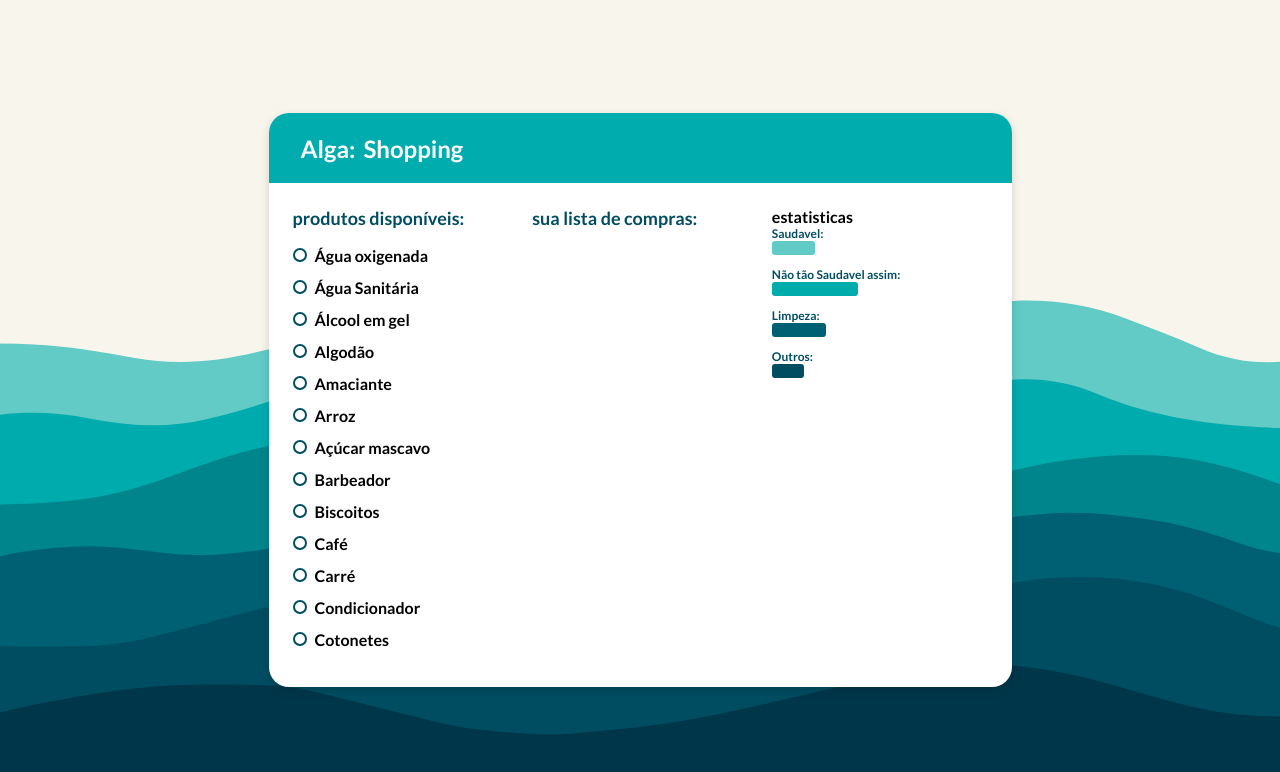
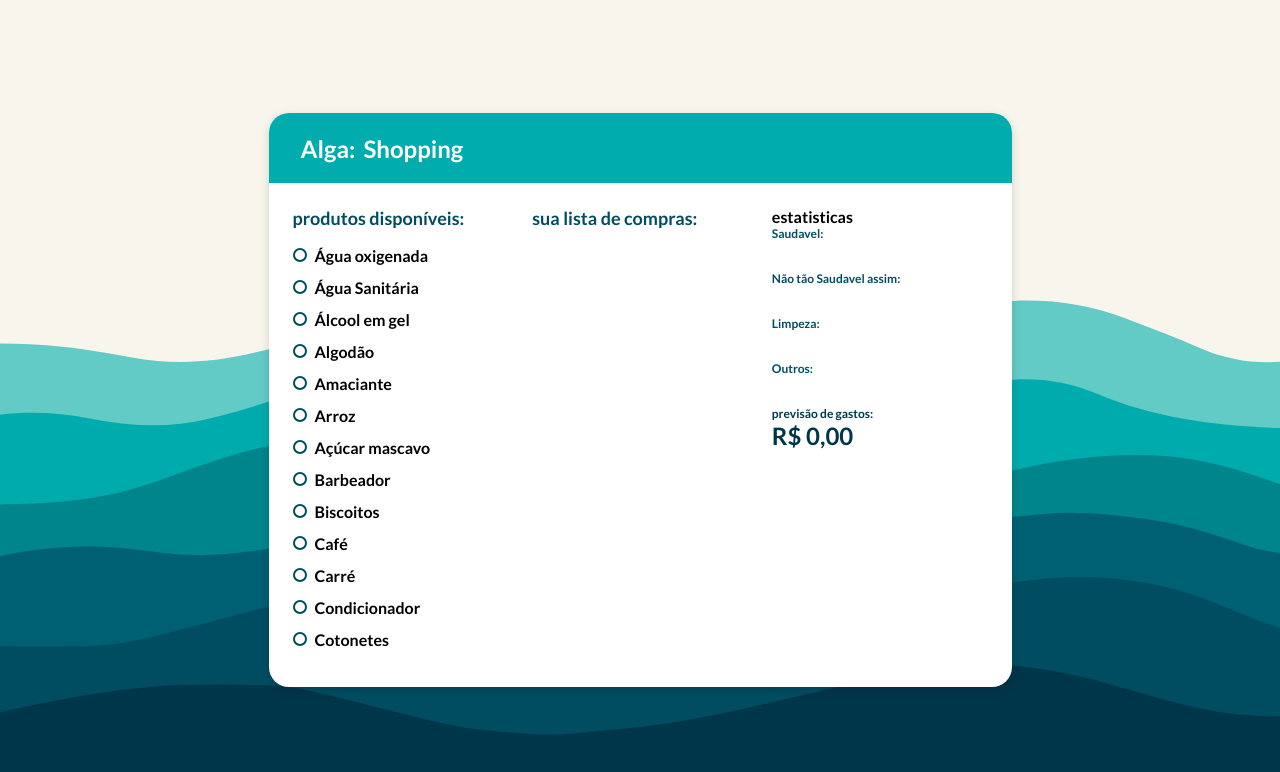
Before and after one commit to andermsilva/algashopp, a React (Create React App) app: page / in a window 1280 px wide. Shown: the top 772 px of the page. Built offline with nearby package versions, Linux system fonts and the light colour scheme.

Commit message:
commit-sabado

```diff
--- a/src/components/App/App.jsx
+++ b/src/components/App/App.jsx
@@ -5,18 +5,28 @@
 import ShopppingList from '../ShoppingList';
 import { Container, Wrapper } from './App.styles'
 import productsMock from '../../mocks/products.json';
+import extraPercentage from '../../utils/extractPercentage';
 
 function App(){
       const colors = ['#62cbc6','#00abac','#006073','#004d61'];
 
       const [products,setProducts] = useState(productsMock.products);
       const [SelProducts,setSelProducts] = useState([]);
+      const[totalPrice, setTotalPrice] = useState(0)
 
       useEffect(()=>{
-          const newSelProducts = products.filter(pro => pro.checked);
+          const newSelProducts = products
+          .filter(pro => pro.checked);
           setSelProducts(newSelProducts);
 
       },[products]);
+
+      useEffect(()=> {
+         const total = SelProducts
+              .map(pro => pro.price)
+              .reduce((a,b)=> a+b, 0);
+          setTotalPrice(total);
+      },[SelProducts]);
 
      function handdleToggle(id,checked, name){
         const newProducts= products.map(pro=>
@@ -53,26 +63,51 @@
                   <LineChart
                      color={colors[0]}
                      title='Saudavel'
-                     percente = {20}
+                     percente = {extraPercentage(
+                       SelProducts.length,
+                       SelProducts.filter(product=>
+                          product.tags.includes('healthy')).length
+                     )}
                   />
 
                   <LineChart
                      color={colors[1]}
                      title='Não tão Saudavel assim'
-                     percente = {40}
+                     percente = {extraPercentage(
+                      SelProducts.length,
+                      SelProducts.filter(product=>
+                         product.tags.includes('junk')).length
+                    )}
                   />
 
                    <LineChart
                      color={colors[2]}
                      title='Limpeza'
-                     percente = {25}
+                     percente = {extraPercentage(
+                      SelProducts.length,
+                      SelProducts.filter(product=>
+                         product.tags.includes('cleaning')).length
+                    )}
                   />
                  <LineChart
                      color={colors[3]}
                      title='Outros'
-                     percente = {15}
+                     percente = {extraPercentage(
+                      SelProducts.length,
+                      SelProducts.filter(product=>
+                         product.tags.includes('others')).length
+                    )}
                   />
+                <div style={{marginTop:12}}>
+                    <h2 style={{fontWeight:400, fontSize:12, color: '#00364a'}}>
+                     previsão de gastos:
+                      <div style={{fontSize:24}}>
+                       {totalPrice.toLocaleString('pt-br',{minimumFractionDigits:2,
+                                                       style: 'currency',currency: 'BRL'})}
+                      </div>
+                    </h2>
 
+                </div>
               </div>}
 
            />
--- a/src/components/ShoppingList/ShoppingList.jsx
+++ b/src/components/ShoppingList/ShoppingList.jsx
@@ -15,10 +15,7 @@
                   value = {pro.checked}
                   title={pro.name}
                    onClick={()=> onTaggle(pro.id ,pro.checked, pro.name)}
-
-                 />)
-
-
+                />)
                  :<pre>Nenhum item encontrado</pre>
              }
 
--- a/src/shared/LineChart/LineChart.styles.js
+++ b/src/shared/LineChart/LineChart.styles.js
@@ -6,7 +6,7 @@
       margin-bottom:12px;
       span{
          font-size: 12px;
-         color: #004d61;~
+         color: #004d61;
          margin-bottom:4px;
       }
 `;
--- /dev/null
+++ b/src/utils/extractPercentage.js
@@ -0,0 +1,7 @@
+export default function extraPercentage(total,category){
+
+    return(
+       (category * 100) / total
+    );
+
+}
```
